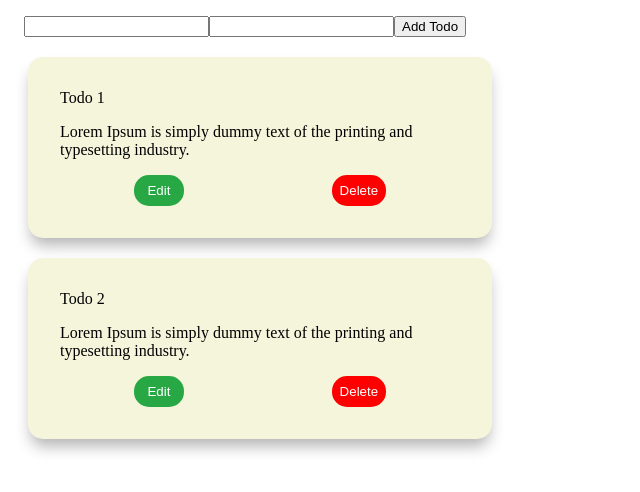
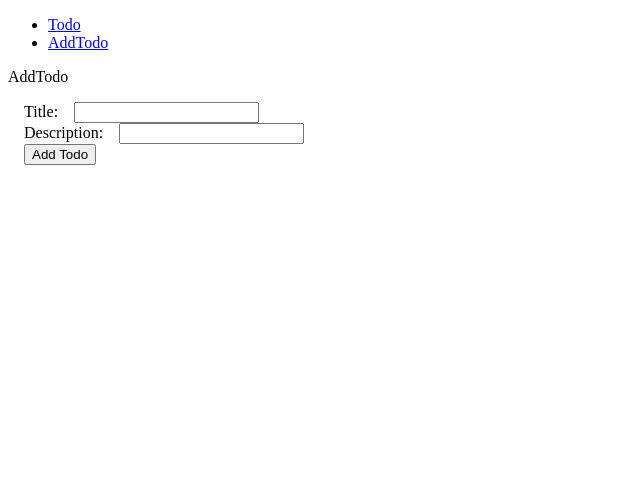
Before and after one commit to manil42/todo-Mi, a React (Vite) app: page /about in a window 1280 px wide. Shown: the top 492 px of the page, without its empty margins (0-640 px from the left). Built offline with nearby package versions, Linux system fonts and the light colour scheme; data requests are answered from the project's data file.

Commit message:
todoAddForm added

```diff
--- a/package.json
+++ b/package.json
@@ -11,10 +11,11 @@
     "server": "json-server --watch db.json --port 3001"
   },
   "dependencies": {
+    "init": "^0.1.2",
     "json-server": "^1.0.0-alpha.23",
-    "init": "^0.1.2",
     "react": "^18.2.0",
     "react-dom": "^18.2.0",
+    "react-router-dom": "^6.22.2",
     "sass": "^1.70.0",
     "storybook": "^7.6.15",
     "styled-components": "^6.1.8",
--- a/src/App.tsx
+++ b/src/App.tsx
@@ -1,91 +1,30 @@
-import { useState, useEffect } from "react";
-import Card from "./components/Card/Card";
+import React from "react";
+
+import { BrowserRouter as Router, Link, Route, Routes } from "react-router-dom"; // Notice the change here
+
+import Todo from "./pages/Todo";
+import AddTodo from "./pages/AddTodo";
+
 function App() {
-  const [post, setPosts] = useState([]);
-
-  const [formData, setFormData] = useState({
-    id: 0,
-    title: "",
-    description: "",
-  });
-
-  useEffect(() => {
-    fetch("http://localhost:3001/todo")
-      .then((response) => response.json())
-      .then((data) => setPosts(data))
-      .catch((error) => console.error("Error fetching data:", error));
-  }, []);
-
-  [];
-
-  // const handleAdd = () => {
-  //   //@ts-ignore
-  //   setPosts([...post, { id: 3, title: "todo3", description: "hello" }]);
-  // };
-
-  const handleEdit = () => {
-    console.log("Edit button is clicked");
-  };
-  const handleDelete = (id: number) => {
-    console.log("id", id);
-    const copyData = [...post];
-    const data = copyData.filter((data: any) => data.id !== id);
-    setPosts([...data]);
-  };
-
-  const handleInputData = (e: any) => {
-    const { name, value } = e.target;
-    setFormData({ ...formData, [name]: value, id: post.length + 1 });
-    console.log("handleinput data", name, value);
-  };
-
-  const handleSubmit = (e: any) => {
-    e.preventDefault();
-    // console.log(post);
-    //@ts-ignore
-    setPosts([...post, formData]);
-  };
-
   return (
-    <>
+    <Router>
       <div>
-        <div style={{ margin: "16px" }}>
-          <form
-            onSubmit={(e) => {
-              handleSubmit(e);
-            }}
-          >
-            <input
-              type="text"
-              name="title"
-              value={formData.title}
-              onChange={handleInputData}
-            />
-            <input
-              type="text"
-              name="description"
-              value={formData.description}
-              onChange={handleInputData}
-            />
-            <button type="submit"> Add Todo</button>
-          </form>
-        </div>
-        {post?.map((data: any) => (
-          <div>
-            <Card
-              title={data.title}
-              description={data.description}
-              handleEdit={() => {
-                handleEdit;
-              }}
-              handleDelete={() => {
-                handleDelete(data.id);
-              }}
-            />
-          </div>
-        ))}
+        <nav>
+          <ul>
+            <li>
+              <Link to="/">Todo</Link>
+            </li>
+            <li>
+              <Link to="/about">AddTodo</Link>
+            </li>
+          </ul>
+        </nav>
+        <Routes>
+          <Route path="/about" element={<AddTodo />} />
+          <Route path="/" element={<Todo />} />
+        </Routes>{" "}
       </div>
-    </>
+    </Router>
   );
 }
 
--- /dev/null
+++ b/src/components/todoAddForm/TodoAddForm.tsx
@@ -0,0 +1,59 @@
+import React, { useState } from "react";
+
+const TodoAddForm = () => {
+  const [formData, setFormData] = useState({
+    id: 0,
+    title: "",
+    description: "",
+  });
+
+  const handleInputData = (e: any) => {
+    const { name, value } = e.target;
+    setFormData({ ...formData, [name]: value });
+  };
+
+  const handleSubmit = (e: any) => {
+    //@ts-ignore
+    setPosts([...post, formData]);
+  };
+
+  return (
+    <div style={{ margin: "16px" }}>
+      <form
+        onSubmit={(e) => {
+          e.preventDefault();
+          handleSubmit(e);
+        }}
+      >
+        <div>
+          <label style={{ marginRight: "16px" }}>Title:</label>
+
+          <input
+            type="text"
+            name="title"
+            value={formData.title}
+            onChange={(e) => {
+              handleInputData(e);
+            }}
+          />
+        </div>
+
+        <div>
+          <label style={{ marginRight: "16px" }}>Description:</label>
+
+          <input
+            type="text"
+            name="description"
+            value={formData.description}
+            onChange={(e) => {
+              handleInputData(e);
+            }}
+          />
+        </div>
+        <button type="submit"> Add Todo </button>
+      </form>
+    </div>
+  );
+};
+
+export default TodoAddForm;
--- /dev/null
+++ b/src/pages/AddTodo.tsx
@@ -0,0 +1,13 @@
+import React from "react";
+import TodoAddForm from "../components/todoAddForm/TodoAddForm";
+
+const AddTodo = () => {
+  return (
+    <div>
+      AddTodo
+      <TodoAddForm />
+    </div>
+  );
+};
+
+export default AddTodo;
--- /dev/null
+++ b/src/pages/Todo.tsx
@@ -0,0 +1,86 @@
+import { useState, useEffect } from "react";
+import Card from "../components/Card/Card";
+import Button from "../components/Button/Button";
+
+function Todo() {
+  const [post, setPosts] = useState([]);
+
+  const [formData, setFormData] = useState({
+    id: 0,
+    title: "",
+    description: "",
+  });
+
+  useEffect(() => {
+    fetch("http://localhost:3001/todo")
+      .then((response) => response.json())
+      .then((data) => setPosts(data));
+  }, []);
+
+  [];
+
+  const handleAdd = () => {
+    //@ts-ignore
+    setPosts([...post, { id: 3, title: "todo3", description: "hello" }]);
+  };
+
+  const handleEdit = () => {
+    console.log("Edit button is clicked");
+  };
+  const handleDelete = (id: number) => {
+    const copyData = [...post];
+    const data = copyData.filter((data: any) => data.id !== id);
+    setPosts([...data]);
+  };
+
+  const handleInputData = (e: any) => {
+    const { name, value } = e.target;
+    setFormData({ ...formData, [name]: value, id: post.length + 1 });
+  };
+
+  const handleSubmit = (e: any) => {
+    //@ts-ignore
+    setPosts([...post, formData]);
+  };
+
+  return (
+    <>
+      <div>
+        <div style={{ margin: "16px" }}>
+          <form
+            onSubmit={(e) => {
+              e.preventDefault();
+              handleSubmit(e);
+            }}
+          >
+            <input
+              type="text"
+              name="title"
+              value={formData.title}
+              onChange={(e) => {
+                handleInputData(e);
+              }}
+            />
+            <button type="submit"> Add Todo </button>
+          </form>
+        </div>
+        {post?.map((data: any) => (
+          <div>
+            <Card
+              title={data.title}
+              description={data.description}
+              handleEdit={() => {
+                handleEdit;
+              }}
+              handleDelete={() => {
+                handleDelete(data.id);
+              }}
+            />
+          </div>
+        ))}
+      </div>
+    </>
+  );
+}
+
+export default Todo;
```
Also changed, not shown: 1 other file (tests, documents, lock files or other folders).
